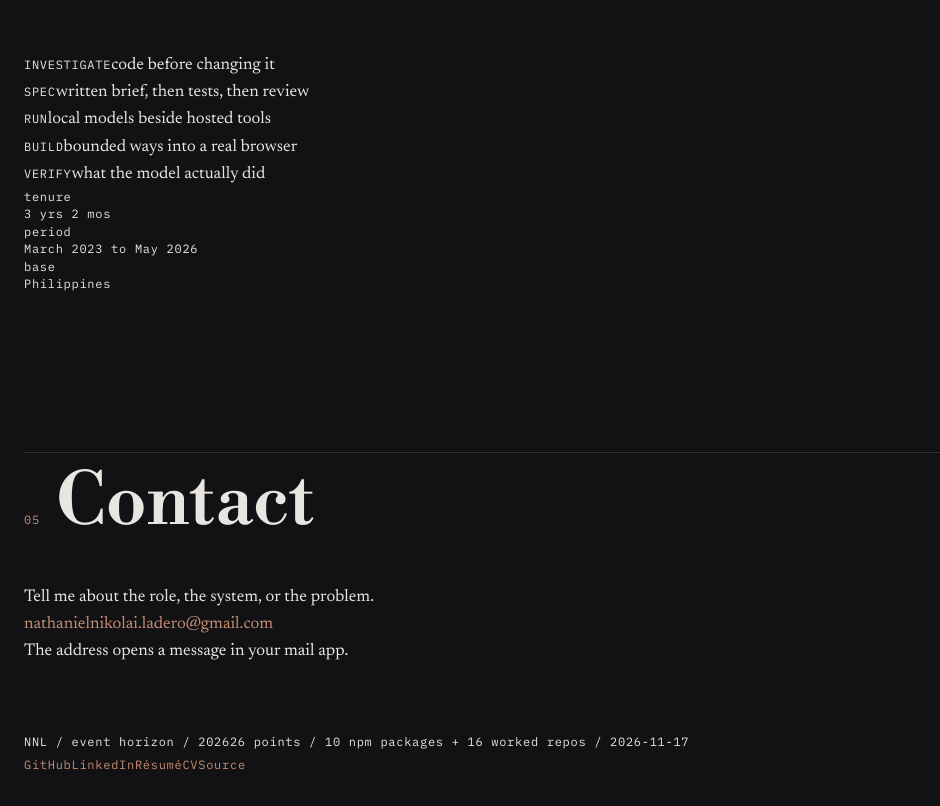
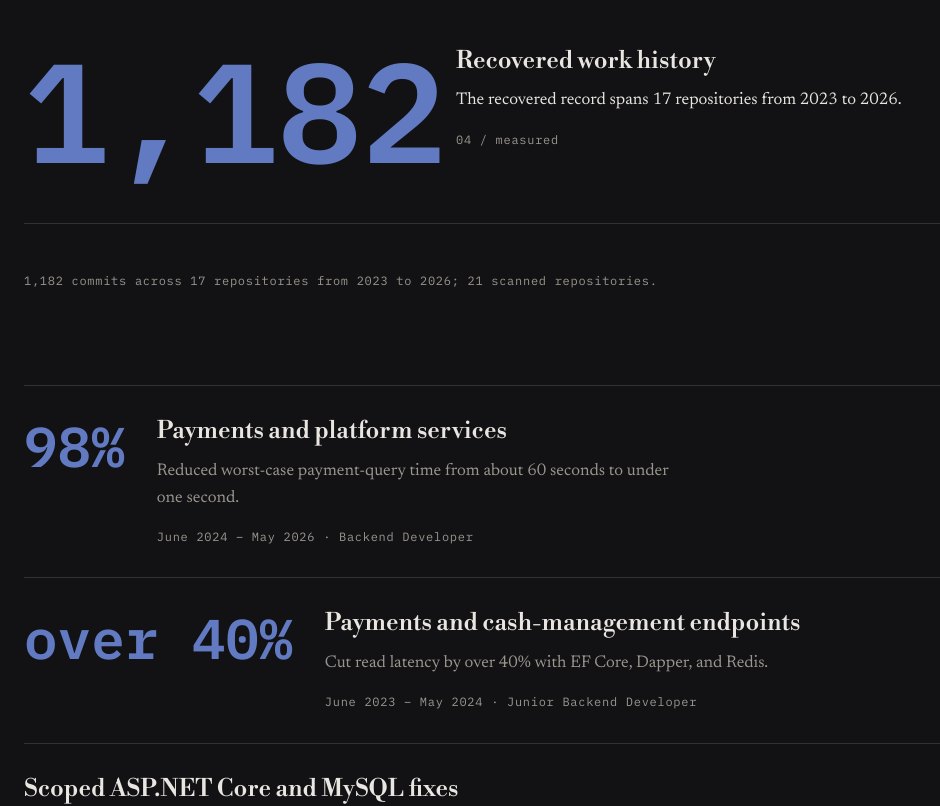
Before and after one commit to nathwn12/nathwn12.github.io, a React (Vite) app: page / in a window 1280 px wide. Shown: the part 4760-5566 px from the top of the page, without its empty margins (0-940 px from the left). Before the commit the page ends 5534 px from the top, so only its background shows below. Built offline with nearby package versions, Linux system fonts and the light colour scheme.

Commit message:
style(proof): set record figures and provenance

```diff
--- a/src/components/LedgerPage.tsx
+++ b/src/components/LedgerPage.tsx
@@ -2,7 +2,7 @@ import { useEffect, useState, type ReactNode } from "react";
 import PointField from "./PointField";
 import { fieldCaption } from "../content/field";
 import { CountUp, Heatmap, Sparkline, Ticker } from "./Instruments";
-import { employer } from "../content/experience";
+import { employer, experience, provenance } from "../content/experience";
 import {
   contactBlock,
   figures,
@@ -241,6 +241,26 @@ export default function LedgerPage() {
               </div>
             ))}
           </div>
+
+          <p className="provenance data">{provenance}</p>
+
+          <div className="experience-register">
+            {experience.map((entry) => (
+              <div
+                className={`experience-row${entry.metric ? "" : " experience-row-plain"}`}
+                key={entry.id}
+              >
+                {entry.metric && (
+                  <span className="experience-figure">{entry.metric}</span>
+                )}
+                <div className="experience-copy">
+                  <h3>{entry.name}</h3>
+                  <p>{entry.outcome}</p>
+                  <span className="data">{entry.date} · {entry.status}</span>
+                </div>
+              </div>
+            ))}
+          </div>
         </Cluster>
 
         <Cluster id="method" index="04" label="The method">
--- a/src/styles/ledger.css
+++ b/src/styles/ledger.css
@@ -487,3 +487,95 @@
     text-align: left;
   }
 }
+
+/* Proof — the record's own figures, with their provenance beside them. */
+.proof-table {
+  border-block-start: 1px solid
+    color-mix(in srgb, var(--color-ink-muted) 24%, transparent);
+}
+
+.proof-row {
+  display: grid;
+  grid-template-columns: minmax(0, 1fr) minmax(0, 2fr);
+  gap: var(--space-32);
+  align-items: start;
+  padding-block: var(--space-48);
+  border-block-end: 1px solid
+    color-mix(in srgb, var(--color-ink-muted) 24%, transparent);
+}
+
+.proof-figure {
+  font-family: var(--font-data);
+  font-size: clamp(3rem, 11vw, 9rem);
+  line-height: 0.9;
+  font-weight: 600;
+  color: var(--color-measure);
+  font-variant-numeric: tabular-nums lining-nums;
+}
+
+.proof-text h3,
+.experience-copy h3 {
+  font-family: var(--font-display);
+  font-size: 1.5rem;
+  font-weight: 500;
+  line-height: 1.15;
+}
+
+.proof-text p,
+.experience-copy p {
+  max-width: 56ch;
+  margin-block-start: var(--space-12);
+}
+
+.proof-note,
+.provenance,
+.experience-copy .data {
+  display: block;
+  margin-block-start: var(--space-16);
+  color: var(--color-ink-muted);
+}
+
+.provenance {
+  margin-block-start: var(--space-48);
+}
+
+.experience-register {
+  margin-block-start: var(--space-96);
+  border-block-start: 1px solid
+    color-mix(in srgb, var(--color-ink-muted) 24%, transparent);
+}
+
+.experience-row {
+  display: grid;
+  grid-template-columns: max-content minmax(0, 1fr);
+  gap: var(--space-32);
+  align-items: start;
+  padding-block: var(--space-32);
+  border-block-end: 1px solid
+    color-mix(in srgb, var(--color-ink-muted) 24%, transparent);
+}
+
+.experience-row-plain {
+  grid-template-columns: minmax(0, 1fr);
+}
+
+.experience-figure {
+  font-family: var(--font-data);
+  font-size: clamp(2rem, 5vw, 3.5rem);
+  line-height: 1;
+  font-weight: 600;
+  color: var(--color-measure);
+  font-variant-numeric: tabular-nums;
+}
+
+.experience-copy p {
+  color: var(--color-ink-muted);
+}
+
+@media (max-width: 700px) {
+  .proof-row,
+  .experience-row {
+    grid-template-columns: minmax(0, 1fr);
+    gap: var(--space-16);
+  }
+}
```
Also changed, not shown: 1 other file (tests, documents, lock files or other folders).
